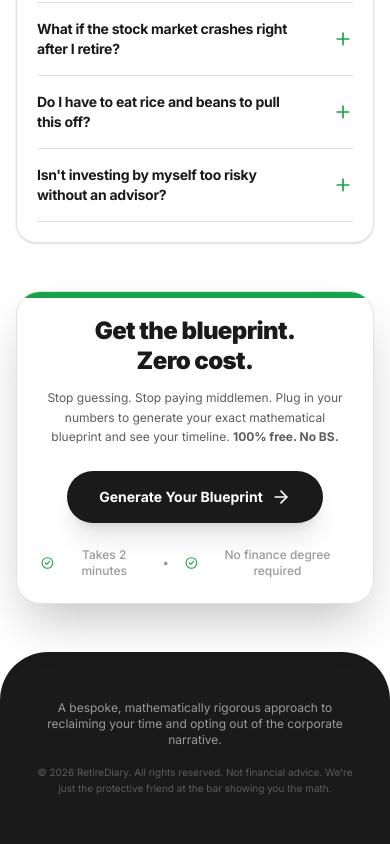
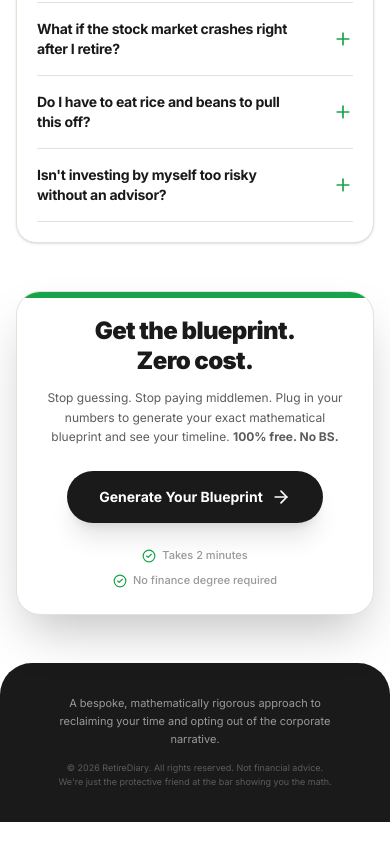
Before and after one commit to EnderFarhan/RetireDiary, a Next.js app: page / in a window 390 px wide. Shown: the part 4569-5413 px from the top of the page. After the commit the page ends 5391 px from the top, so only its background shows below. Built offline with nearby package versions, Linux system fonts and the light colour scheme.

Commit message:
Fix squished bullets and footer text on mobile

```diff
--- a/src/app/page.tsx
+++ b/src/app/page.tsx
@@ -711,10 +711,14 @@ const ThePitch = () => (
         <span className="absolute inset-0 bg-[#333] translate-y-full group-hover:translate-y-0 transition-transform duration-300 ease-in-out" />
       </Link>
 
-      <div className="flex items-center justify-center gap-2 mt-6 text-xs text-[#9a9a9a] font-medium">
-        <CheckCircle2 size={14} className="text-[#16a34a]" /> Takes 2 minutes
-        <span className="mx-2">•</span>
-        <CheckCircle2 size={14} className="text-[#16a34a]" /> No finance degree required
+      <div className="flex flex-col sm:flex-row items-center justify-center gap-2 sm:gap-3 mt-6 text-[11px] sm:text-xs text-[#9a9a9a] font-medium">
+        <div className="flex items-center gap-1.5">
+          <CheckCircle2 size={14} className="text-[#16a34a]" /> Takes 2 minutes
+        </div>
+        <span className="hidden sm:block text-[#e4e1d9]">•</span>
+        <div className="flex items-center gap-1.5">
+          <CheckCircle2 size={14} className="text-[#16a34a]" /> No finance degree required
+        </div>
       </div>
     </motion.div>
   </section>
@@ -787,12 +791,12 @@ export default function Home() {
         <ThePitch />
       </main>
 
-      <footer className="bg-[#1a1a1a] text-white rounded-t-[3rem] px-8 py-12 text-center mt-auto">
-        <p className="text-xs text-[#9a9a9a] max-w-xl mx-auto mb-4">
+      <footer className="bg-[#1a1a1a] text-white rounded-t-[2rem] md:rounded-t-[3rem] px-4 md:px-8 py-8 md:py-12 text-center mt-auto">
+        <p className="text-[11px] md:text-xs text-[#9a9a9a] max-w-[280px] md:max-w-xl mx-auto mb-3 md:mb-4 leading-relaxed">
           A bespoke, mathematically rigorous approach to reclaiming your time and opting out of the corporate narrative.
         </p>
-        <p className="text-[10px] text-[#5c5c5c]">
-          © {new Date().getFullYear()} RetireDiary. All rights reserved. Not financial advice. We're just the protective friend at the bar showing you the math.
+        <p className="text-[9px] md:text-[10px] text-[#5c5c5c] max-w-[280px] md:max-w-none mx-auto leading-relaxed">
+          © {new Date().getFullYear()} RetireDiary. All rights reserved. Not financial advice.<br className="md:hidden" /> We're just the protective friend at the bar showing you the math.
         </p>
       </footer>
     </div>
```
